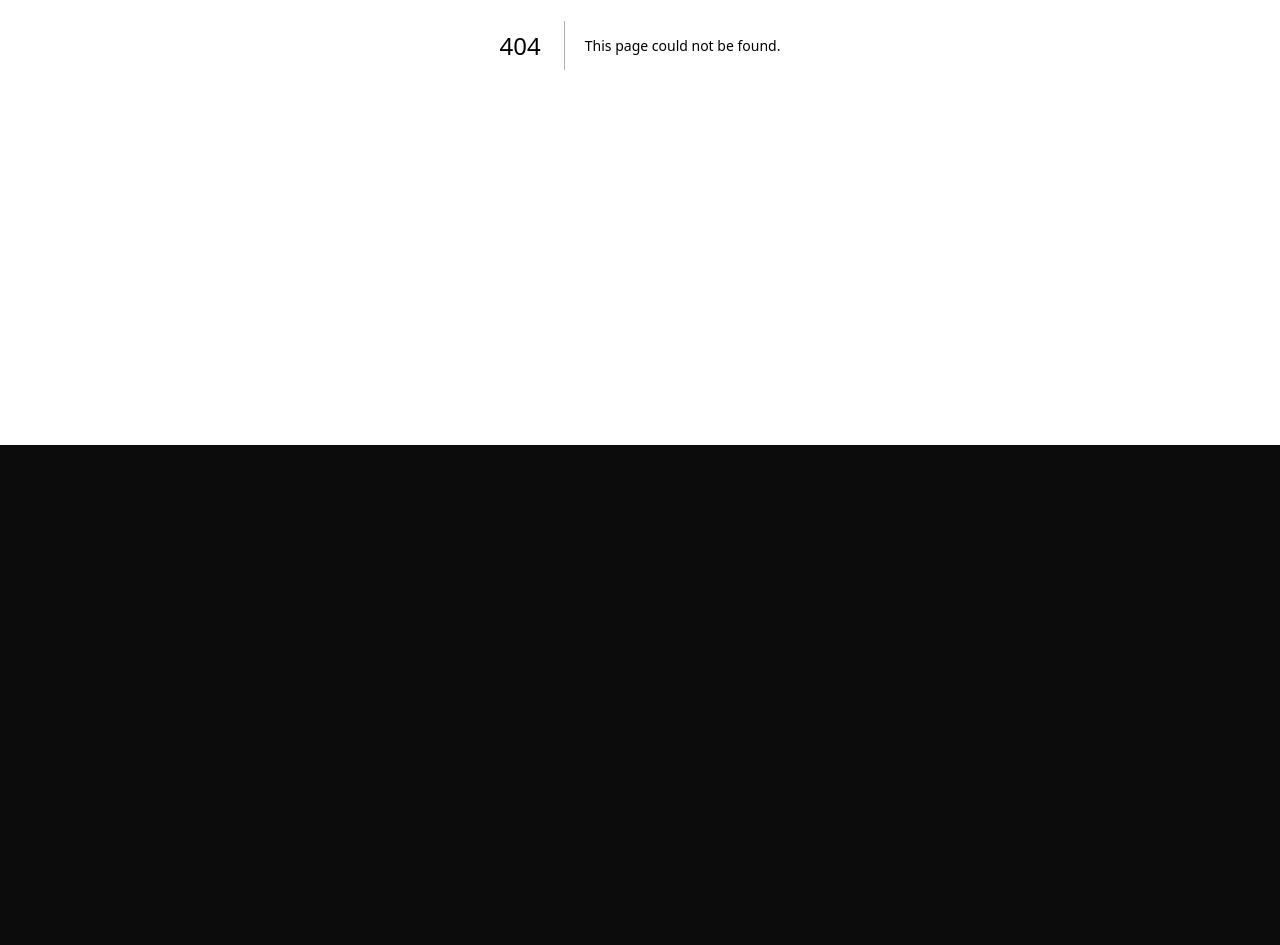
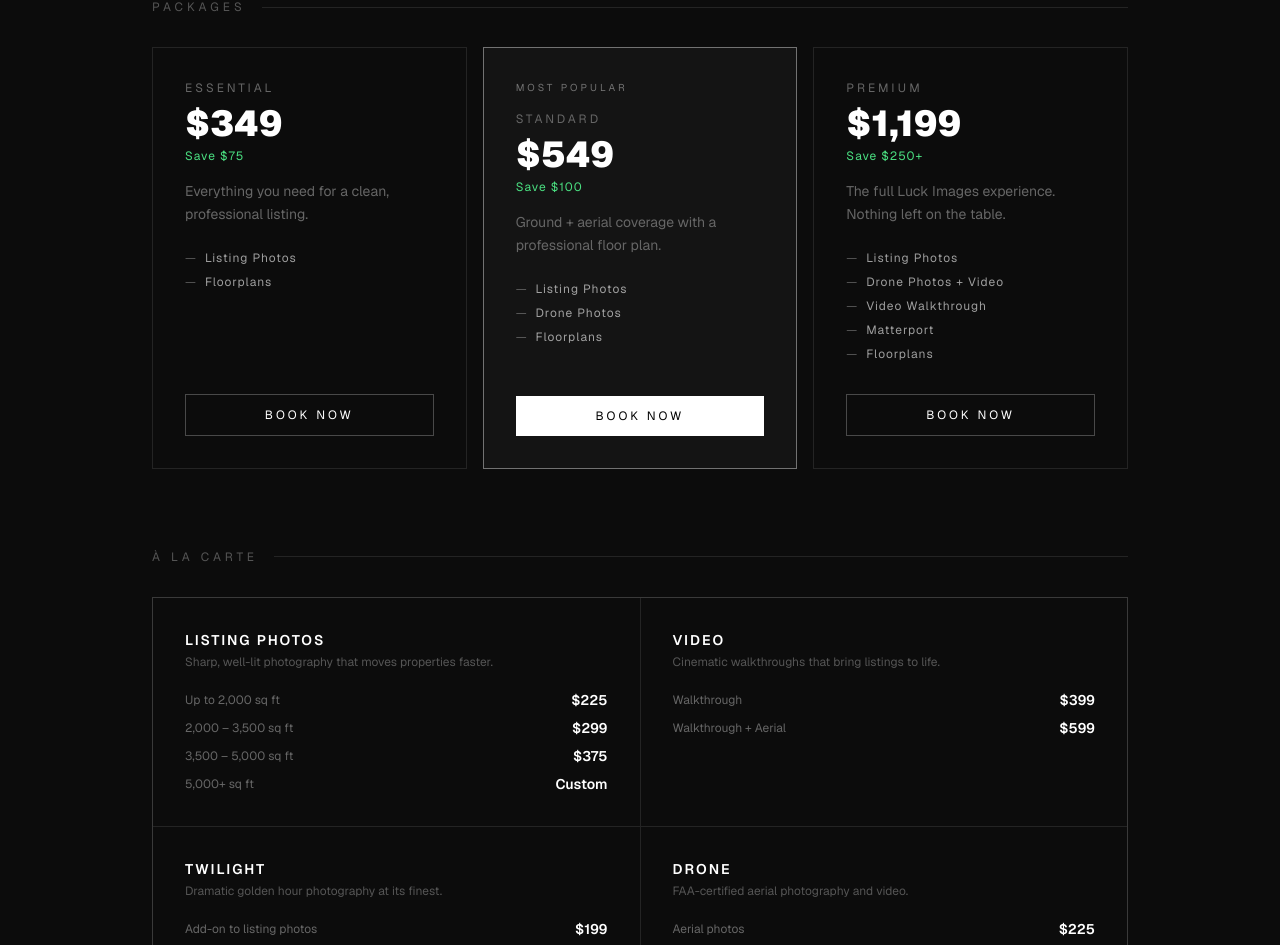
Before and after one commit to luckimages/luckimages-portal, a Next.js app: page /pricing in a window 1280 px wide. Before the commit this address had no page. Shown: the part 355-1300 px from the top of the page. Before the commit the page ends 800 px from the top, so only its background shows below. Built offline with nearby package versions, Linux system fonts and the light colour scheme.

Commit message:
Add pricing page with bundles and a la carte services

```diff
--- /dev/null
+++ b/src/app/pricing/page.tsx
@@ -0,0 +1,181 @@
+import Link from "next/link";
+import HomeNav from "@/components/HomeNav";
+
+const SERVICES_PRICING = [
+  {
+    name: "Listing Photos",
+    description: "Sharp, well-lit photography that moves properties faster.",
+    tiers: [
+      { label: "Up to 2,000 sq ft", price: "$225" },
+      { label: "2,000 – 3,500 sq ft", price: "$299" },
+      { label: "3,500 – 5,000 sq ft", price: "$375" },
+      { label: "5,000+ sq ft", price: "Custom" },
+    ],
+  },
+  {
+    name: "Video",
+    description: "Cinematic walkthroughs that bring listings to life.",
+    tiers: [
+      { label: "Walkthrough", price: "$399" },
+      { label: "Walkthrough + Aerial", price: "$599" },
+    ],
+  },
+  {
+    name: "Twilight",
+    description: "Dramatic golden hour photography at its finest.",
+    tiers: [
+      { label: "Add-on to listing photos", price: "$199" },
+      { label: "Standalone session", price: "$299" },
+    ],
+  },
+  {
+    name: "Drone",
+    description: "FAA-certified aerial photography and video.",
+    tiers: [
+      { label: "Aerial photos", price: "$225" },
+      { label: "Photos + Video", price: "$375" },
+    ],
+  },
+  {
+    name: "Matterport",
+    description: "Immersive 3D virtual tours for any device.",
+    tiers: [
+      { label: "Up to 2,000 sq ft", price: "$249" },
+      { label: "2,000 – 4,000 sq ft", price: "$319" },
+      { label: "4,000+ sq ft", price: "$399" },
+    ],
+  },
+  {
+    name: "Virtual Staging",
+    description: "Digitally furnished rooms — fast and affordable.",
+    tiers: [
+      { label: "Per room", price: "$65" },
+      { label: "5 rooms", price: "$275" },
+      { label: "10 rooms", price: "$499" },
+    ],
+  },
+  {
+    name: "Floorplans",
+    description: "Clean, accurate floorplan diagrams delivered fast.",
+    tiers: [
+      { label: "Up to 3,000 sq ft", price: "$149" },
+      { label: "3,000+ sq ft", price: "$199" },
+    ],
+  },
+  {
+    name: "Brochures",
+    description: "Print-ready and digital property brochures.",
+    tiers: [
+      { label: "Digital PDF", price: "$99" },
+      { label: "Print-ready", price: "$149" },
+    ],
+  },
+];
+
+const BUNDLES = [
+  {
+    name: "Essential",
+    price: "$349",
+    savings: "Save $75",
+    includes: ["Listing Photos", "Floorplans"],
+    description: "Everything you need for a clean, professional listing.",
+  },
+  {
+    name: "Standard",
+    price: "$549",
+    savings: "Save $100",
+    includes: ["Listing Photos", "Drone Photos", "Floorplans"],
+    description: "Ground + aerial coverage with a professional floor plan.",
+    featured: true,
+  },
+  {
+    name: "Premium",
+    price: "$1,199",
+    savings: "Save $250+",
+    includes: ["Listing Photos", "Drone Photos + Video", "Video Walkthrough", "Matterport", "Floorplans"],
+    description: "The full Luck Images experience. Nothing left on the table.",
+  },
+];
+
+export default function PricingPage() {
+  return (
+    <main className="min-h-screen bg-[#0c0c0c] text-white flex flex-col">
+      <HomeNav />
+
+      {/* Header */}
+      <div className="pt-32 pb-16 text-center px-6">
+        <p className="text-xs tracking-[4px] uppercase text-[#666] mb-4">Transparent Pricing</p>
+        <h1 className="text-[clamp(40px,6vw,80px)] font-black tracking-tight leading-none uppercase mb-6">Pricing</h1>
+        <p className="text-[#666] text-lg max-w-lg mx-auto leading-relaxed">
+          No hidden fees. No surprises. Just great media delivered fast.
+        </p>
+      </div>
+
+      {/* Bundles */}
+      <section className="px-6 pb-20 max-w-5xl mx-auto w-full">
+        <p className="text-xs tracking-[4px] uppercase text-[#555] mb-8 flex items-center gap-4 after:flex-1 after:h-px after:bg-white/10 after:content-['']">
+          Packages
+        </p>
+        <div className="grid grid-cols-1 md:grid-cols-3 gap-4">
+          {BUNDLES.map((b) => (
+            <div key={b.name} className={`flex flex-col p-8 border ${b.featured ? "border-white/40 bg-white/[0.03]" : "border-white/10"}`}>
+              {b.featured && (
+                <span className="text-[10px] tracking-[3px] uppercase text-white/40 mb-4">Most Popular</span>
+              )}
+              <p className="text-xs tracking-[3px] uppercase text-[#666] mb-2">{b.name}</p>
+              <p className="text-4xl font-black mb-1">{b.price}</p>
+              <p className="text-xs text-[#4ade80] tracking-[1px] mb-4">{b.savings}</p>
+              <p className="text-sm text-[#666] mb-6 leading-relaxed">{b.description}</p>
+              <ul className="flex flex-col gap-2 mb-8 flex-1">
+                {b.includes.map((item) => (
+                  <li key={item} className="text-xs tracking-[1px] text-white/60 flex items-center gap-2">
+                    <span className="text-white/30">—</span> {item}
+                  </li>
+                ))}
+              </ul>
+              <Link href="/login" className={`text-xs tracking-[3px] uppercase px-6 py-3 text-center transition-all ${b.featured ? "bg-white text-black hover:bg-white/90" : "border border-white/25 hover:border-white hover:bg-white/5"}`}>
+                Book Now
+              </Link>
+            </div>
+          ))}
+        </div>
+      </section>
+
+      {/* À la carte */}
+      <section className="px-6 pb-24 max-w-5xl mx-auto w-full">
+        <p className="text-xs tracking-[4px] uppercase text-[#555] mb-8 flex items-center gap-4 after:flex-1 after:h-px after:bg-white/10 after:content-['']">
+          À La Carte
+        </p>
+        <div className="grid grid-cols-1 md:grid-cols-2 gap-px bg-white/10 border border-white/10">
+          {SERVICES_PRICING.map((s) => (
+            <div key={s.name} className="bg-[#0c0c0c] p-8">
+              <h3 className="text-sm font-semibold tracking-[2px] uppercase mb-1">{s.name}</h3>
+              <p className="text-xs text-[#555] mb-5">{s.description}</p>
+              <div className="flex flex-col gap-2">
+                {s.tiers.map((t) => (
+                  <div key={t.label} className="flex items-center justify-between">
+                    <span className="text-xs text-[#666]">{t.label}</span>
+                    <span className="text-sm font-semibold">{t.price}</span>
+                  </div>
+                ))}
+              </div>
+            </div>
+          ))}
+        </div>
+      </section>
+
+      {/* CTA */}
+      <section className="px-6 pb-24 text-center">
+        <p className="text-[#666] text-sm mb-6">Not sure what you need? Let's talk.</p>
+        <a href="mailto:ryan@luckimages.com" className="text-xs tracking-[3px] uppercase border border-white/25 px-8 py-4 hover:border-white hover:bg-white/5 transition-all">
+          Contact Us
+        </a>
+      </section>
+
+      <footer className="border-t border-white/10 px-8 py-8 flex items-center justify-between mt-auto">
+        <span className="text-xs tracking-[3px] uppercase text-[#444]">© 2026 Luck Images</span>
+        <a href="mailto:ryan@luckimages.com" className="text-xs tracking-[2px] uppercase text-[#444] hover:text-white transition-colors">ryan@luckimages.com</a>
+      </footer>
+    </main>
+  );
+}
--- a/src/components/HomeNav.tsx
+++ b/src/components/HomeNav.tsx
@@ -51,7 +51,7 @@ export default function HomeNav() {
           )}
         </div>
 
-        <a href="#pricing" className={linkCls}>Pricing</a>
+        <Link href="/pricing" className={linkCls}>Pricing</Link>
         <a href="#about" className={linkCls}>About</a>
         <a href="#contact" className={linkCls}>Contact</a>
 
@@ -97,7 +97,7 @@ export default function HomeNav() {
               ))}
             </div>
           )}
-          <a href="#pricing" onClick={() => setMenuOpen(false)} className="px-6 py-3 text-xs tracking-[3px] uppercase text-white/60 hover:text-white transition-colors">Pricing</a>
+          <Link href="/pricing" onClick={() => setMenuOpen(false)} className="px-6 py-3 text-xs tracking-[3px] uppercase text-white/60 hover:text-white transition-colors">Pricing</Link>
           <a href="#about" onClick={() => setMenuOpen(false)} className="px-6 py-3 text-xs tracking-[3px] uppercase text-white/60 hover:text-white transition-colors">About</a>
           <a href="#contact" onClick={() => setMenuOpen(false)} className="px-6 py-3 text-xs tracking-[3px] uppercase text-white/60 hover:text-white transition-colors">Contact</a>
         </div>
```
